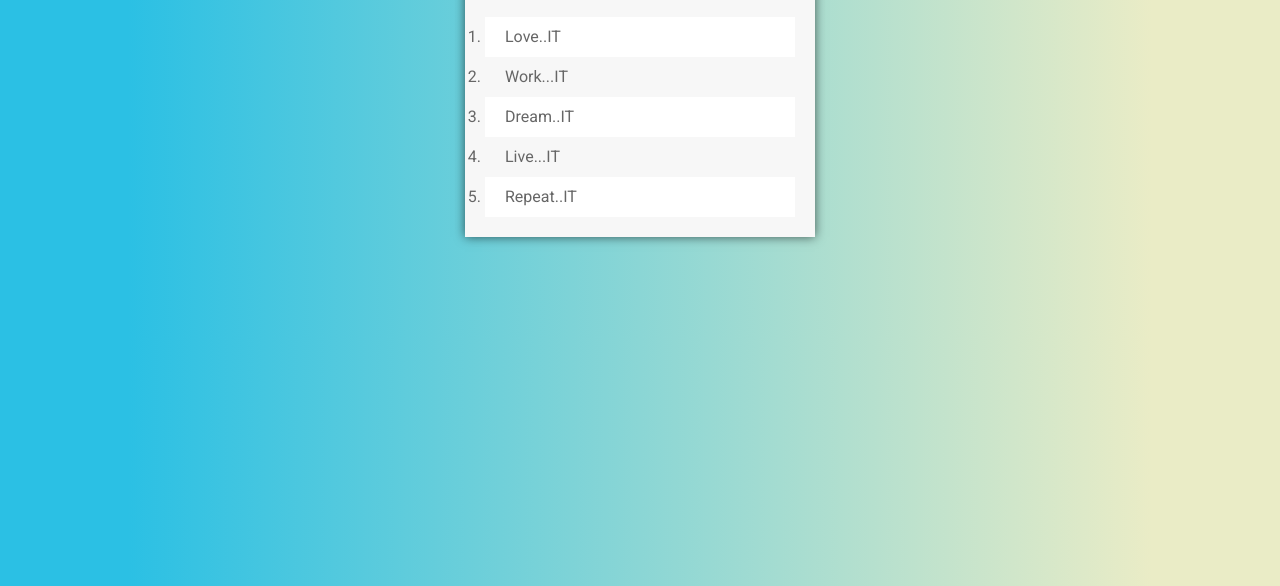
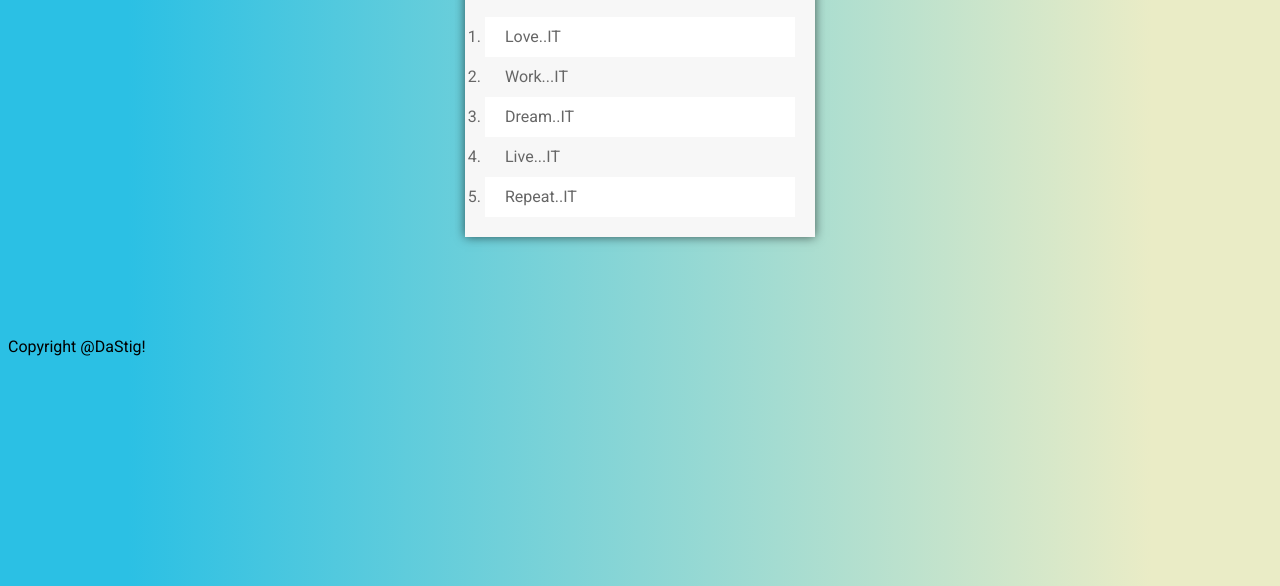
Before and after one commit to DA-STIG/2DO, a plain HTML site: page index.html in a window 1280 px wide. Shown: the part 214-800 px from the top of the page. Drawn offline with Linux system fonts and the light colour scheme.

Commit message:
Update index.html

```diff
--- a/index.html
+++ b/index.html
@@ -32,5 +32,8 @@
 
 		</div>
 <script type="text/javascript" src="todos.js"></script>
+	<footer>
+  Copyright @DaStig!
+</footer>
 </body>
 </html>
```
